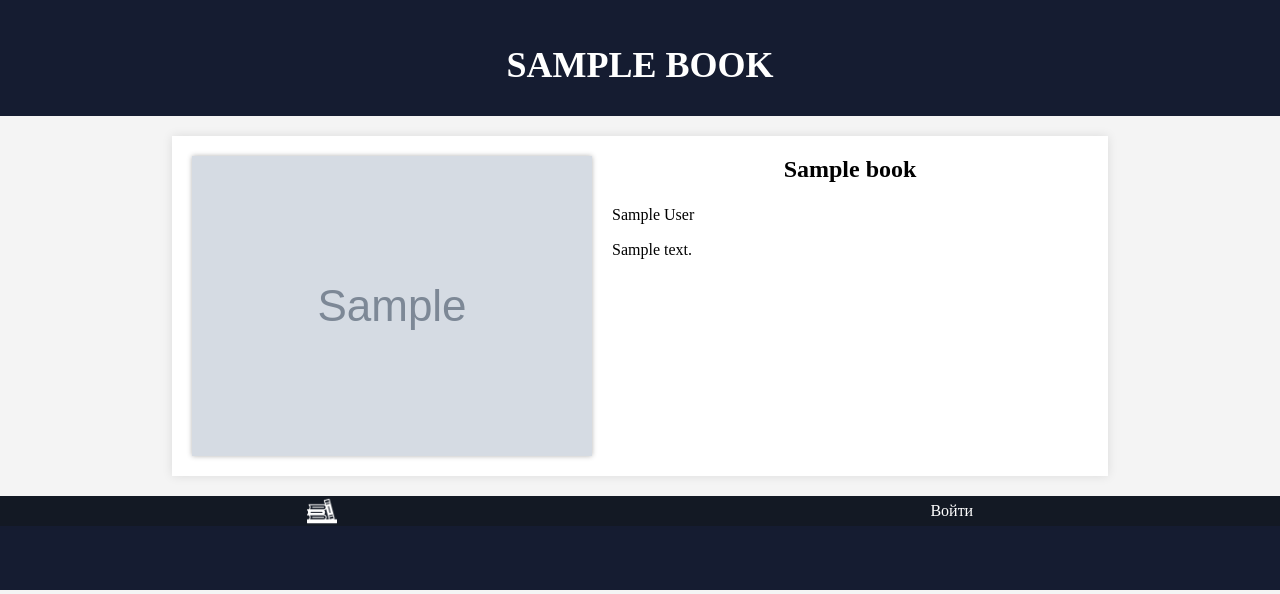
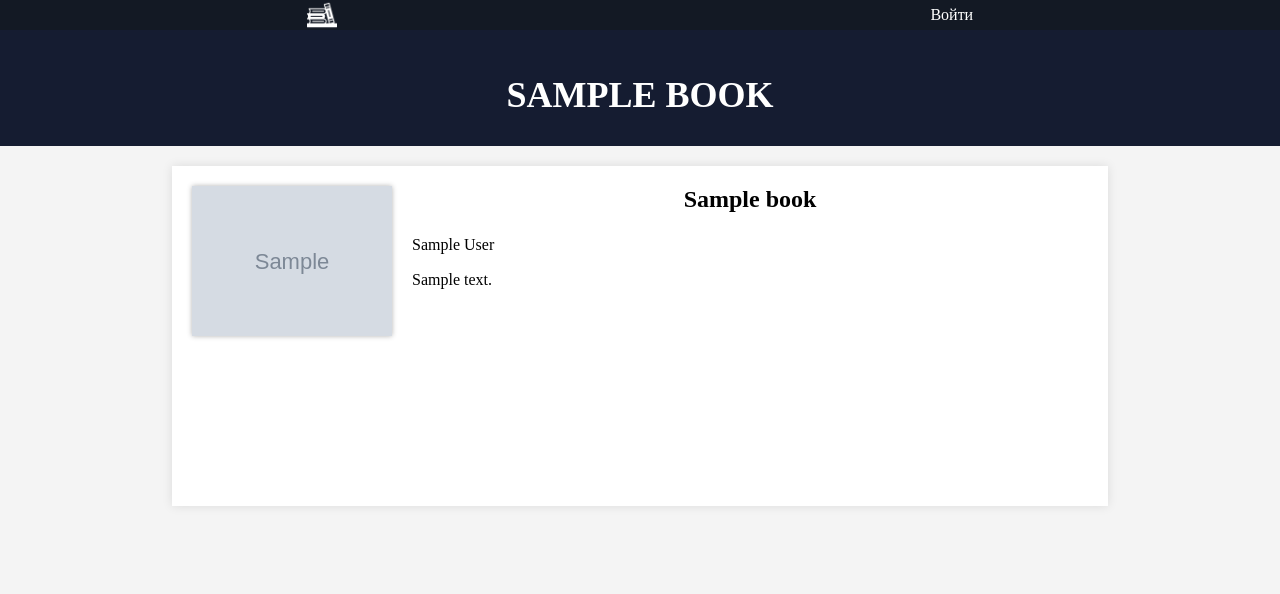
Before and after one commit to ETO-YTKA/LibraryWebsite, a PHP site: page /bookPage.php?id=1 in a window 1280 px wide. Shown: the top 594 px of the page. After the commit the page ends 507 px from the top, so only its background shows below. Run offline with PHP 8.4, Linux system fonts and the light colour scheme; tables that the repository leaves empty or names only in its code hold one stand-in row (values such as "Sample post"); grey boxes marked "Sample" are stand-in pictures; some web fonts are replaced; grey boxes are pictures that could not be loaded.

Commit message:
Обложки книг есть, но криво отображаютя

```diff
--- a/assets/css/bookPageStyle.css
+++ b/assets/css/bookPageStyle.css
@@ -12,7 +12,7 @@
 }
 
 .main {
-    width: 70%;
+    max-width: 70%;
     margin: 20px auto;
     background-color: #fff;
     padding: 20px;
@@ -23,7 +23,7 @@
 }
 
 .bookCover {
-    max-width: 600px;
+    max-height: 50%;
     margin-right: 20px;
     box-shadow: 0 0 5px rgba(0, 0, 0, 0.3);
     grid-column: 1;
--- a/bookPage.php
+++ b/bookPage.php
@@ -1,54 +1,3 @@
-<?php
-if(isset($_GET['id']))
-{
-    $conn = mysqli_connect("localhost", "root", "", "books");
-
-    if (!$conn) {
-        die("Connection failed: " . mysqli_connect_error());
-    }
-
-    $id = $_GET['id'];
-
-    $query = mysqli_query($conn, "SELECT * FROM books WHERE id='$id'");
-    $numRows = mysqli_num_rows($query);
-    if ($numRows != 0) {
-        $row = mysqli_fetch_assoc($query);
-        $title = $row['title'];
-        $author = $row['author'];
-        $cover = $row['cover'];
-        $description = $row['description'];
-
-        echo "
-        <html>
-        <head>
-            <meta charset='UTF-8''>
-            <title>$title</title>
-            <link rel='stylesheet' href='assets/css/bookPageStyle.css'>
-            <link rel='stylesheet' href='assets/css/mainStyle.css'>
-            <link href='https://db.onlinewebfonts.com/c/9b424ab5e96ee96f675c922ff9c6aff3?family=Dodo+Rounded' rel='stylesheet'>
-        </head>
-        <body>
-            <?php include('includes/topBar.php')?>
-
-            <div class='header'>
-                <h1>$title</h1>
-            </div>
-
-            <div class='main'>
-                <img src='assets/img/$cover' class='bookCover''>
-                <h2>$title   </h2>
-                <div class='author'>$author</div>
-                <div class='description'>$description</div>
-            </div>
-        </body>
-        </html>
-        ";
-    } else {
-        header();
-    }
-}
-?>
-
 <html>
 <head>
     <meta charset="UTF-8">
@@ -59,16 +8,6 @@ if(isset($_GET['id']))
 </head>
 <body>
     <?php include("includes/topBar.php")?>
-
-    <div class="header">
-        <h1></h1>
-    </div>
-
-    <div class="main">
-        <img src="assets/img/" class="bookCover">
-        <h2></h2>
-        <div class="author"></div>
-        <div class="description"></div>
-    </div>
+    <?php include("includes/bookPageContent.php")?>
 </body>
 </html>
```
Also changed, not shown: includes/bookPageContent.php (added, +36 -0 lines).
